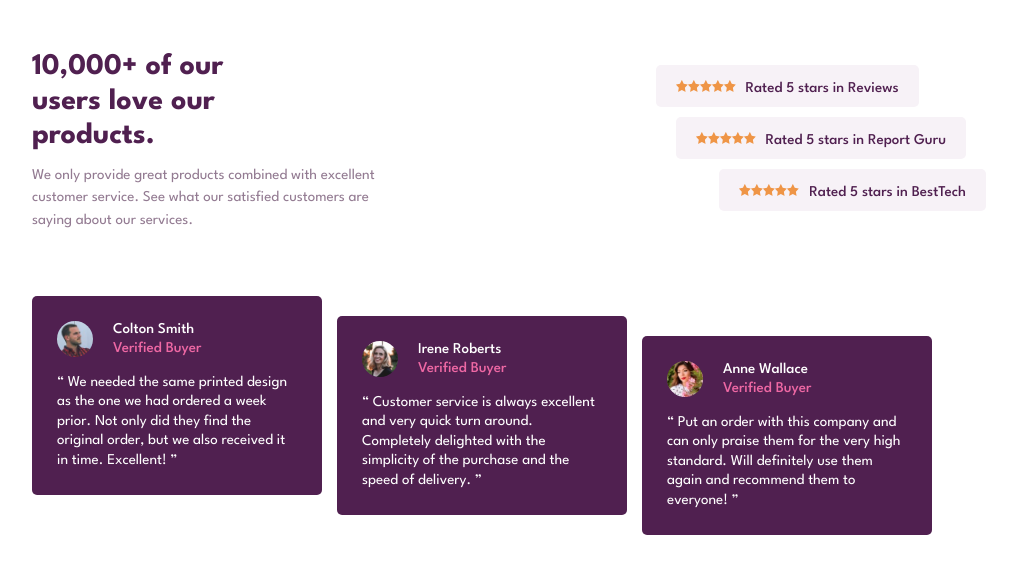
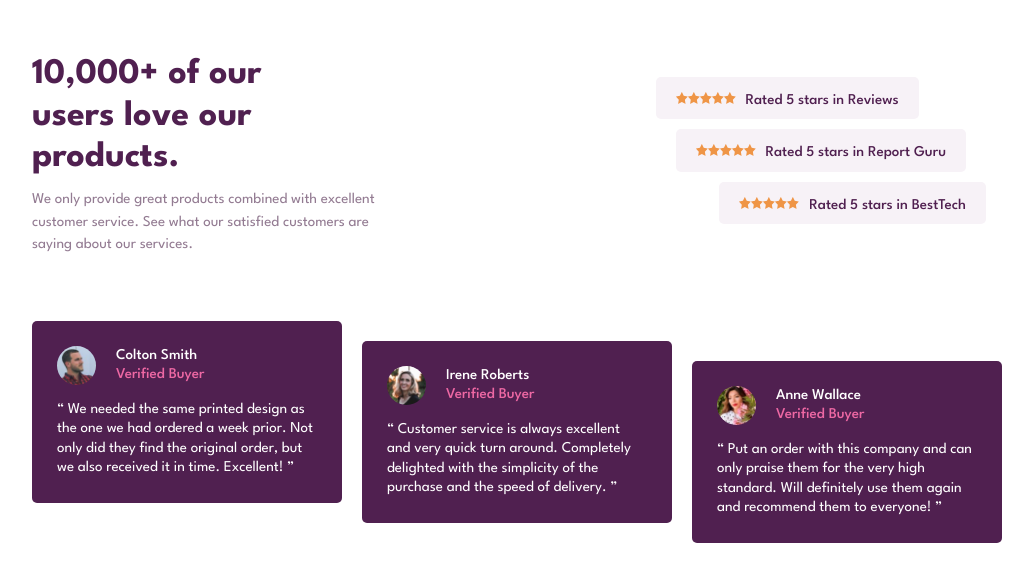
Before and after one commit to praise002/Social-proof, a plain HTML site: page index.html in a window 1280 px wide. Shown: the whole page, without its empty margins (96-1129 px from the left). Drawn offline with Linux system fonts and the light colour scheme.

Commit message:
add responsive styles

```diff
--- a/style.css
+++ b/style.css
@@ -17,12 +17,16 @@ body{
     font-size: 1.5rem;
 }
 
+/* Skin */
+
 .container{
     display: grid;
+    grid-template-rows: repeat(auto-fit, minmax(100px, 1fr));
     margin: auto;
     padding: 20px;
     justify-items: center;
     text-align: center;
+    max-width: 768px;
 }
 
 @media screen  and (min-width:768px) {
@@ -35,13 +39,43 @@ body{
         padding: 30px;
     }
 }
+
+.intro, .reviews, .cards{
+    width: 100%;
+    justify-content: center;
+}
+
+@media screen  and (min-width:768px) {
+    .intro, .reviews, .cards{
+        width: max-content;
+    }
+}
+
 /* Intro */
+
+.intro{
+    display: flex;
+    flex-direction: column;
+    align-items: center;
+}
+
+@media screen  and (min-width:768px) {
+    .intro{
+        align-items: flex-start;
+    }
+}
 
 .intro__heading{
     width: 250px;
     color: var(--very-dark-magenta);
     font-weight: 700;
     margin-bottom: 10px;
+}
+
+@media screen  and (min-width:768px) {
+    .intro__heading{
+        font-size: 3.6rem;
+    }
 }
 
 .paragraph{
@@ -70,6 +104,7 @@ body{
         padding-right: 70px;
     }
 }
+
 .review{
     background: var(--light-grayish-magenta);
     border-radius: 5px;
@@ -127,11 +162,11 @@ body{
     row-gap: 10px;
 }
 
-@media screen  and (min-width:768px) {
+@media screen and (min-width:768px) {
     .cards{
         grid-template-columns: repeat(3, 1fr);
         grid-template-rows: 1fr;
-        column-gap: 15px;
+        column-gap: 20px;
         row-gap: 0;
         margin-top: 40px;
     }
@@ -206,7 +241,7 @@ body{
 
 @media screen  and (min-width:768px) {
     .card__quote{
-        /* width: 260px; */
+        width: 260px;
     }
 }
 
```
